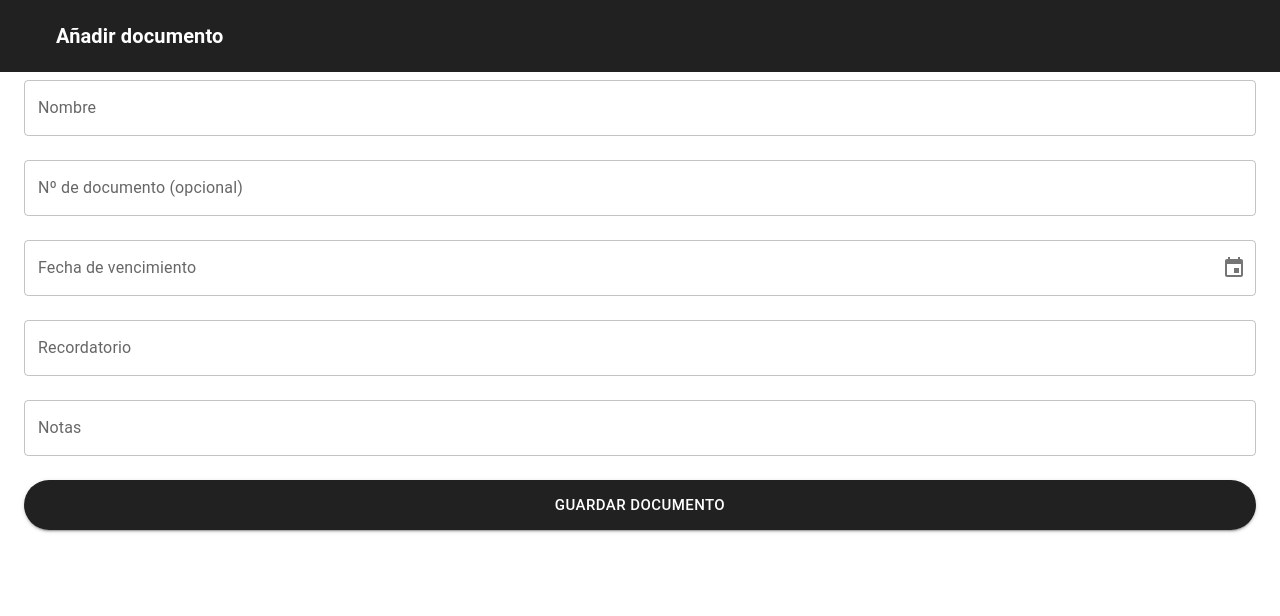
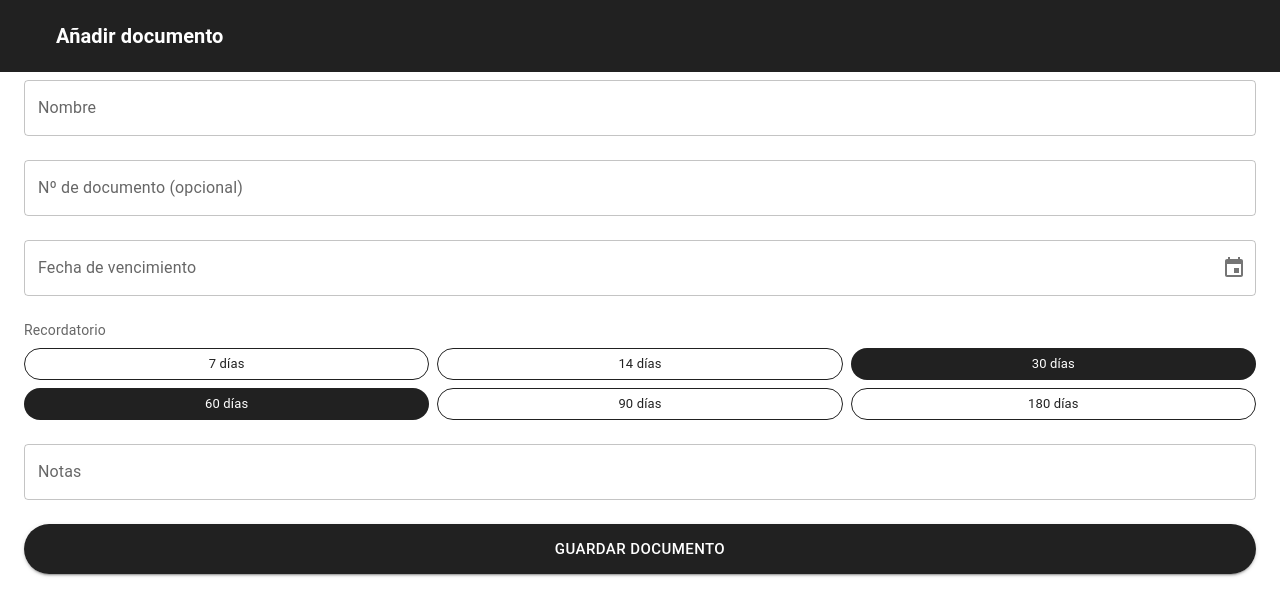
Before and after one commit to FGiannini95/DocReminder, a React (Vite) app in the folder client/: page /addDocument in a window 1280 px wide. Shown: the top 616 px of the page. Built offline with nearby package versions, Linux system fonts and the light colour scheme; no server answers; some icons are missing.

Commit message:
Adding reminderDay

```diff
--- a/client/src/pages/AddDocument/AddDocument.tsx
+++ b/client/src/pages/AddDocument/AddDocument.tsx
@@ -18,6 +18,7 @@ import {
   MenuItem,
   FormHelperText,
   IconButton,
+  Chip,
 } from "@mui/material";
 import ArrowBackIosIcon from "@mui/icons-material/ArrowBackIos";
 
@@ -66,6 +67,14 @@ export const AddDocument = () => {
 
   const handleChange = <K extends keyof AddDocumentForm>(field: K, value: AddDocumentForm[K]) => {
     setForm((prev) => ({ ...prev, [field]: value }));
+  };
+
+  const REMINDER_OPTIONS = [7, 14, 30, 60, 90, 180];
+
+  const toggleReminderDay = (day: number) => {
+    const current = form.reminderDays;
+    const updated = current.includes(day) ? current.filter((d) => d !== day) : [...current, day];
+    handleChange("reminderDays", updated);
   };
 
   return (
@@ -140,7 +149,38 @@ export const AddDocument = () => {
           </LocalizationProvider>
 
           {/* Reminder days */}
-          <TextField type="text" label="Recordatorio" variant="outlined" sx={textFieldSx} />
+          <Box>
+            <Typography variant="body2" color="text.secondary" mb={1}>
+              Recordatorio
+            </Typography>
+            <Box
+              sx={{
+                display: "grid",
+                gridTemplateColumns: "repeat(3, 1fr)",
+                gap: 1,
+              }}
+            >
+              {REMINDER_OPTIONS.map((day) => {
+                const selected = form.reminderDays.includes(day);
+                return (
+                  <Chip
+                    key={day}
+                    label={`${day} días`}
+                    onClick={() => toggleReminderDay(day)}
+                    variant={selected ? "filled" : "outlined"}
+                    sx={{
+                      backgroundColor: selected ? "text.primary" : "transparent",
+                      color: selected ? "background.default" : "text.primary",
+                      borderColor: "text.primary",
+                      "&:hover": {
+                        backgroundColor: selected ? "text.primary" : "action.hover",
+                      },
+                    }}
+                  />
+                );
+              })}
+            </Box>
+          </Box>
 
           {/* Personal notes */}
           <TextField
```
